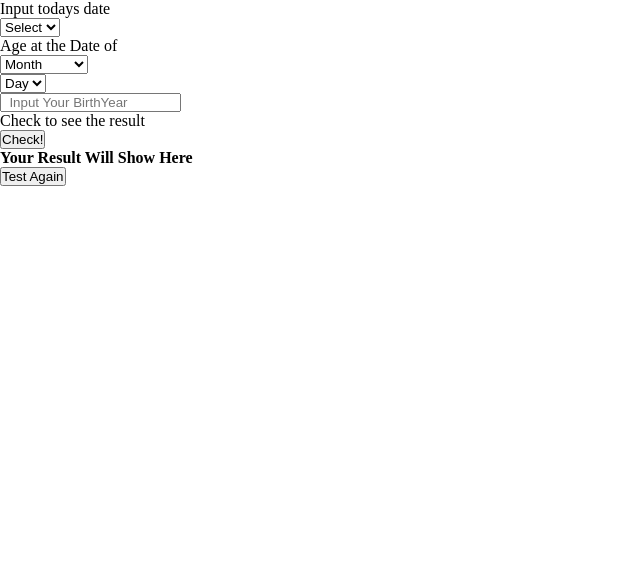
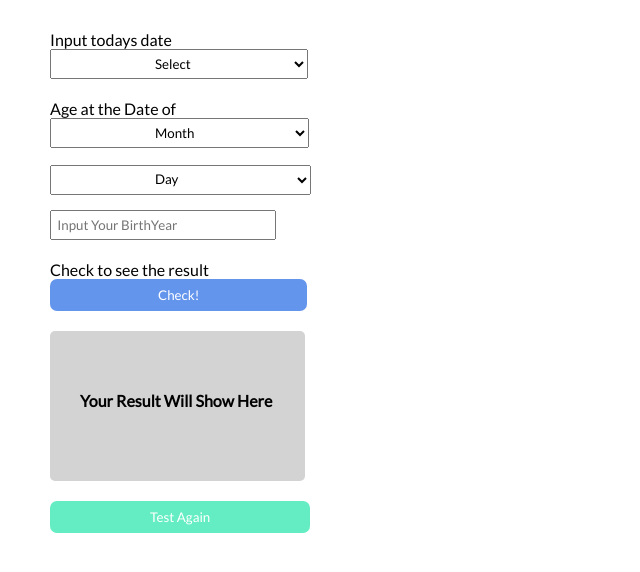
Before and after one commit to CodewithNafiz-NCN/Age-calculator2, a plain HTML site: page index.html in a window 1280 px wide. Shown: the whole page, without its empty margins (0-640 px from the left). Drawn offline with Linux system fonts and the light colour scheme.

Commit message:
Update style.css
Version 1.0.0.4

```diff
--- a/style.css
+++ b/style.css
@@ -1,28 +1,127 @@
+@import url('https://fonts.googleapis.com/css2?family=Lato&display=swap');
+
 * {
   padding: 0;
   margin: 0;
   box-sizing: border-box;
-  text-decoration: none;
-  list-style: none;
+  font-family: 'Lato', sans-serif;
 }
 
-ul {
- display: flex;
- gap: 30px;
- font-size: 27px;
- margin-left: 2.33rem;
- padding-top: 10px;
+.Select {
+  padding-right: 100px;
+  padding-left: 100px;
+  padding-top: 5px;
+  padding-bottom: 5px;
+  margin-left: 50px;
 }
 
-.nav-background {
-  height: 57px;
-  width: 22.5rem; /*max mobilescren*/
-  background-color: black;
-  margin-top: 41rem;
+.txt {
+  margin-top: 30px;
+  margin-left: 50px;
 }
 
-ul li .a1 .active {
-  background-color: white;
-  width: 20px;
-  height: 30px;
+.select-month {
+  padding-right: 73px;
+  padding-left: 100px;
+  padding-top: 5px;
+  padding-bottom: 5px;
+  margin-bottom: 20px;
 }
+
+.Select-day-1 {
+  padding-right: 115px;
+  padding-left: 100px;
+  padding-top: 5px;
+  padding-bottom: 5px;
+  margin-top: -15px;
+  margin-bottom: 15px;
+}
+
+.putyear {
+  padding-top: 5px;
+  padding-bottom: 5px;
+  padding-right: 73px;
+}
+
+.Age-at-the-Date-of {
+  margin-left: 50px;
+  margin-top: 20px;
+}
+
+.input-fild {
+  display: flex;
+}
+
+.button-1 {
+  padding: 8px 108px 8px 108px;
+  border: none;
+  border-radius: 7px;
+  background-color: cornflowerblue;
+  color: white;
+  transition: opacity 0.3s;
+}
+
+.button-1:active {
+  opacity: 0.6;
+  transition: 0.5s;
+}
+
+.button-1:hover{
+  cursor: pointer;
+}
+
+
+.check-massege {
+  margin-top: 20px;
+}
+
+.result {
+  background-color: lightgray;
+  width: 255px;
+  height: 150px;
+  border-radius: 5px;
+  margin-top: 20px;
+}
+
+.result-text {
+  margin-left: 30px;
+  padding-top: 60px;
+}
+
+.test-again-btn {
+  padding: 8px 100px 8px 100px;
+  border: none;
+  border-radius: 7px;
+  background-color: rgb(100, 237, 194);
+  color: white;
+  transition: opacity 0.3s;
+  margin-top: 20px;
+}
+
+.test-again-btn:active {
+  opacity: 0.6;
+  transition: 0.5s
+}
+
+.test-again-btn:hover {
+  cursor: pointer;
+}
+/*
+.result-pop {
+  background-color: ;
+  width: 270px;
+  height: 250px;
+  border-radius: 5px;
+  margin-top: 180px;
+  position: absolute;
+  margin-left: 46px;
+}
+
+.overlay {
+ background-color: black;
+ width: 360px;
+ height: 1000px;
+ opacity: 0.8;
+ position: absolute;
+}
+*/
```
